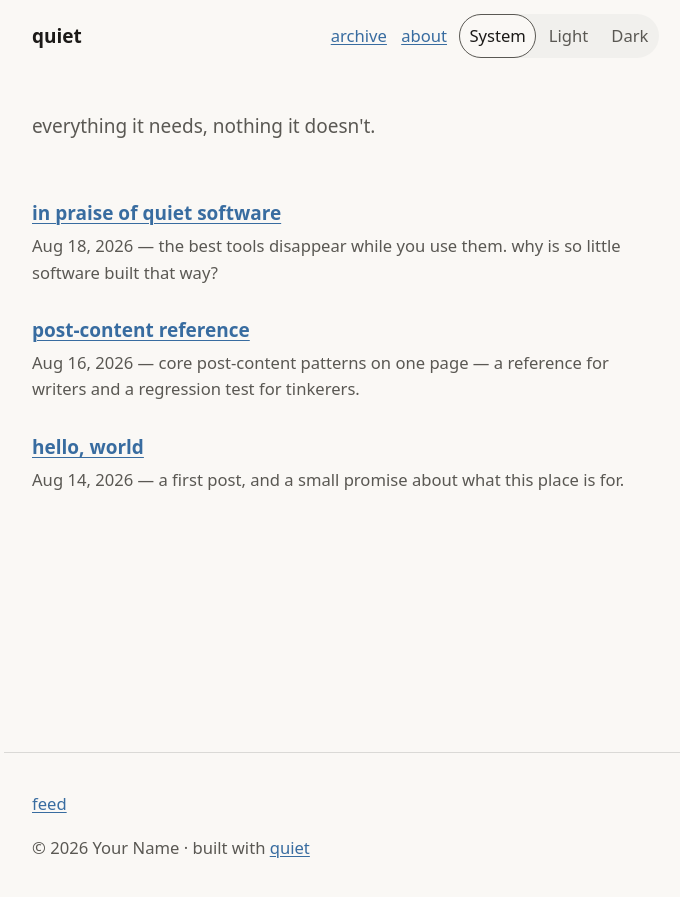
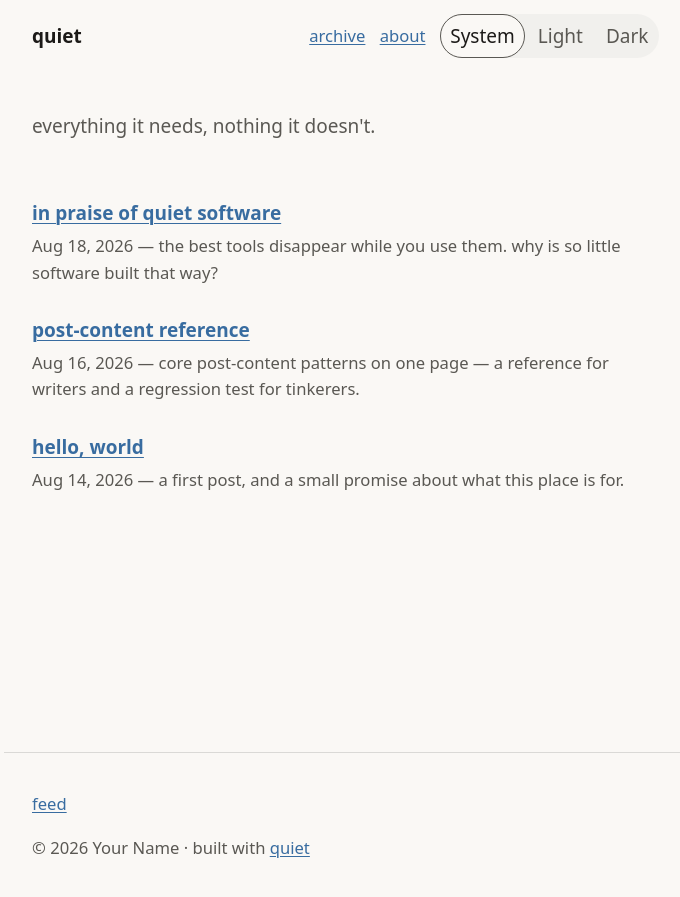
Before and after one commit to hjadmz/quiet, a Jekyll site: the page built from index.html, in a window 1280 px wide. Shown: the top 897 px of the page, without its empty margins (287-967 px from the left). Built offline with Jekyll 4.4.1, drawn with Linux system fonts in a browser that asks for light colours.

```diff
--- a/_includes/nav.html
+++ b/_includes/nav.html
@@ -16,6 +16,7 @@
       {%- if _nav_pages contains ",/about/," %}
       <a href="{{ '/about/' | relative_url }}"{% if page.url == '/about/' %} aria-current="page"{% endif %}>about</a>
       {%- endif %}
+    </div>
     <div id="theme-control" role="group" aria-label="Theme" hidden>
       {%- assign _themes = "system,light,dark" | split: "," -%}
       {%- for _theme in _themes %}
@@ -23,6 +24,5 @@
       <label for="theme-{{ _theme }}">{{ _theme | capitalize }}</label>
       {%- endfor %}
     </div>
-    </div>
   </nav>
 </header>
--- a/assets/css/main.css
+++ b/assets/css/main.css
@@ -236,14 +236,14 @@ figure > img, figure > svg { display: block; }
    79px wide. Stacking is the honest answer at that size; below it there is room
    and nothing moves. */
 .site-header nav {
-  display: flex; align-items: center; justify-content: space-between;
-  flex-wrap: wrap; gap: var(--s3);
+  display: flex; align-items: center; flex-wrap: wrap;
+  gap: var(--s1) var(--s3);
   padding-top: var(--s3); padding-bottom: var(--s3);
 }
 .wordmark { font-size: 1rem; font-weight: 600; color: var(--fg); text-decoration: none; }
 .wordmark:hover { text-decoration: underline; text-decoration-thickness: 1px; }
 .site-links { display: flex; align-items: center; gap: var(--s1) var(--s2); font-size: var(--fs-meta); }
-.wordmark { min-width: 0; overflow-wrap: anywhere; }
+.wordmark { min-width: 0; margin-inline-end: auto; overflow-wrap: anywhere; }
 .site-links { flex: 0 1 auto; flex-wrap: wrap; }
 /* the page you're on is a location, not a link: label weight, full ink */
 .site-links a[aria-current="page"] { color: var(--fg); font-weight: 600; text-decoration: none; }
@@ -256,6 +256,8 @@ figure > img, figure > svg { display: block; }
 /* Let the first link's text align with the column when the cluster wraps. */
 .footer-links > a:first-child,
 .site-links > a:first-child { margin-inline-start: -0.125rem; }
+.site-links > a:last-child { margin-inline-end: -0.125rem; }
+.site-links:empty { display: none; }
 
 #theme-control:not([hidden]) {
   display: flex; flex-wrap: wrap; gap: 2px; max-width: 100%;
@@ -576,6 +578,12 @@ th { font-weight: 600; }
   font-weight: 600;
   text-decoration-color: currentColor;
 }
+@media screen and (max-width: 40rem) {
+  .toc-enhanced:has(.toc-toggle[aria-expanded="false"]) {
+    width: max-content;
+    max-width: min(16.5rem, 100% - 2 * var(--toc-clearance));
+  }
+}
 @media screen and (min-width: 90rem) and (min-height: 32rem) {
   .toc-enhanced {
     inset-inline-start: auto;
```
Also changed, not shown: tests/compatibility.cjs (+14 -16 lines). Lines whose indentation alone changed are shown as unchanged.
